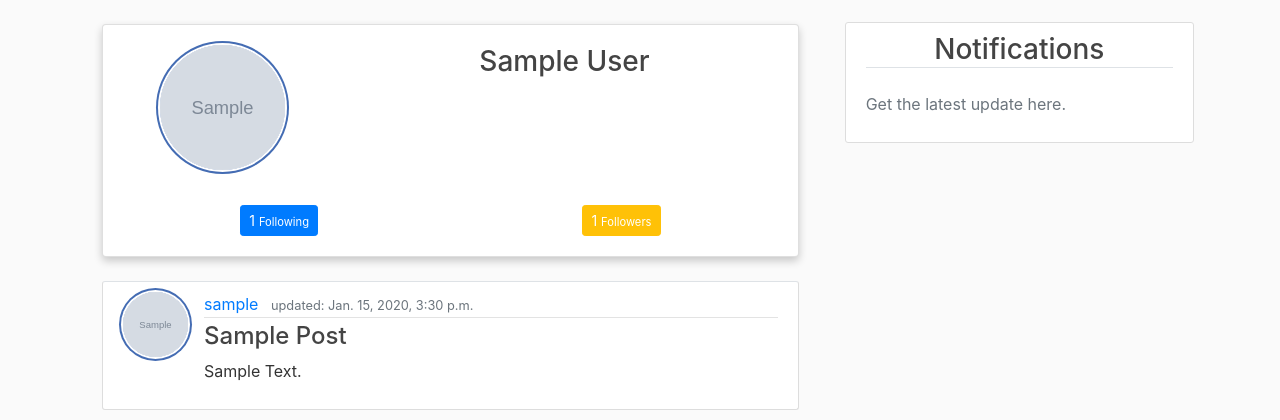
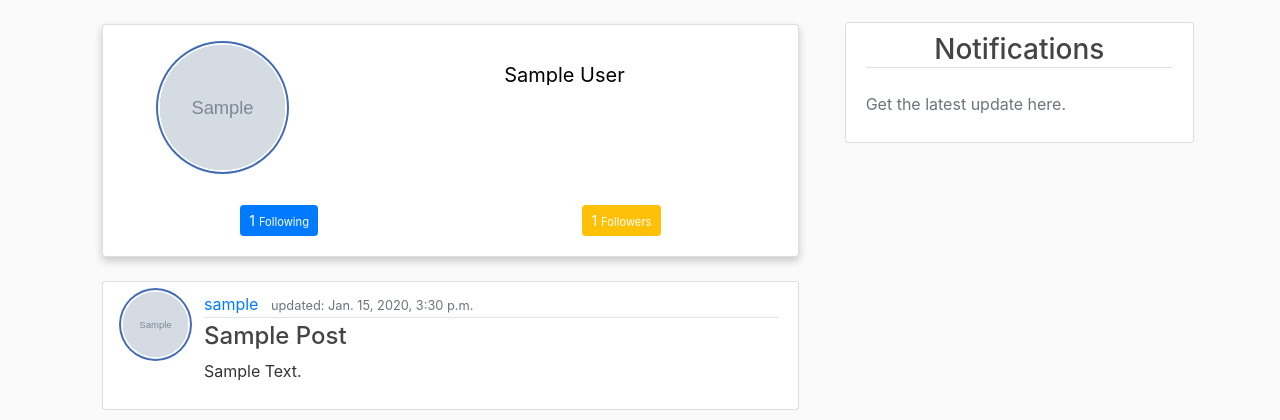
Before and after one commit to goyal-aman/Django-Blogger, a Django app: a page that uses blog/templates/blog/post_user.html in a window 1280 px wide. Shown: the part 60-480 px from the top of the page. Run offline with Django 3.2, Linux system fonts and the light colour scheme; tables that the repository leaves empty hold one stand-in row (values such as "Sample post"); grey boxes marked "Sample" are stand-in pictures; some libraries are stand-ins or nearby versions.

Commit message:
improved profile page header

```diff
--- a/blog/templates/blog/post_user.html
+++ b/blog/templates/blog/post_user.html
@@ -16,18 +16,18 @@
                         </div>
 
                         <div class="col-12 col-lg-8 col-md-6">
-                            <h3 class="mb-0 text-truncated text-center">{{user_object.first_name|capfirst}}
+                            <h3 class="mb-0 text-truncated text-center username">{{user_object.first_name|capfirst}}
                                 {{user_object.last_name|capfirst}}
                             </h3>
                             <br><br>
-                            <p class=" border-left pl-3">
+                            <!-- <p class=" border-left pl-3"> -->
                                 <!-- I love to read, hang out with friends, watch football, listen to music, and learn new
                                 things. -->
-                            </p>
-                            <div class=" border-left pl-3">
+                            <!-- </p> -->
+                            <!-- <div class=" border-left pl-3"> -->
                                 <!-- <p class="badge badge-info tags">Web UI Designer</p> -->
-                            </div>
-                            <br>
+                            <!-- </div> -->
+                            <!-- <br> -->
                         </div>
 
 
@@ -35,7 +35,7 @@
                         {% if user.is_authenticated %}
                         {% if user_object != user %}
                         <div class="col-6 text-center">
-                            <br>
+                            <!-- <br> -->
 
                             {% if view.is_following  %}
 
@@ -57,7 +57,7 @@
                         <!--dropdown button-->
                         <div class="col-6 text-center float-right">
                             <!-- <h3 class="mb-0">45  </h3> -->
-                            <br>
+                            <!-- <br> -->
                             <button type="button" class="btn btn-outline-primary btn-block dropdown-toggle"
                                 data-toggle="dropdown" aria-haspopup="true" aria-expanded="false">
                                 <span class="fa fa-gear"></span> Options</button>
```
